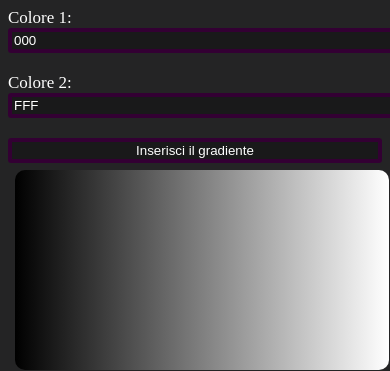
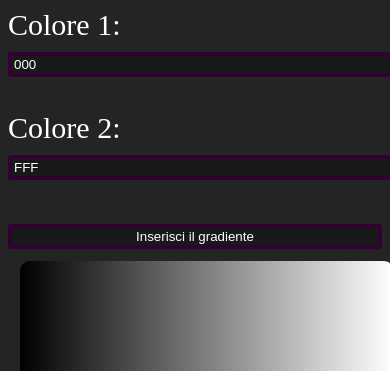
Before and after one commit to UmbraWiki/gradient-chooser, a plain HTML site: page index.html in a window 390 px wide. Shown: the top 371 px of the page. Drawn offline with Linux system fonts and the light colour scheme.

Commit message:
update
+ bugfix for mobile version (hopefully)
+ description of the site on readme
+ minor fixes

```diff
--- a/index.html
+++ b/index.html
@@ -15,9 +15,9 @@
     Il codice sorgente si trova su
     <a href="https://github.com/Umbrawiki/gradient-chooser">GitHub</a>.
   </p>
-  <label for="hex1">Colore 1:</label>
+  <label for="h1">Colore 1:</label>
   <input type="text" id="h1" maxlength="6" pattern="[A-Fa-f0-9]{6}|[A-Fa-f0-9]{3}" value="000"><br><br>
-  <label for="hex2">Colore 2:</label>
+  <label for="h2">Colore 2:</label>
   <input type="text" id="h2" maxlength="6" pattern="[A-Fa-f0-9]{6}|[A-Fa-f0-9]{3}" value="FFF"><br><br>
   <input type="button" onclick="getHex()" value="Inserisci il gradiente">
   <div id="sandbox">
--- a/style.css
+++ b/style.css
@@ -26,15 +26,18 @@ input {
   color: #fff;
 }
 
-@media (min-width: 768px) {
+@media screen and (min-width: 768px) {
   .visible-sm {
     display: none;
   }
 }
 
-@media (max-width: 767.98px) {
+@media screen and (max-width: 767.98px) {
   .hidden-sm {
     display: none;
+  }
+  body {
+    font-size: 30px;
   }
   #sandbox {
     margin: 0.4em;
```
Also changed, not shown: 1 other file. Lines whose indentation alone changed are shown as unchanged.
